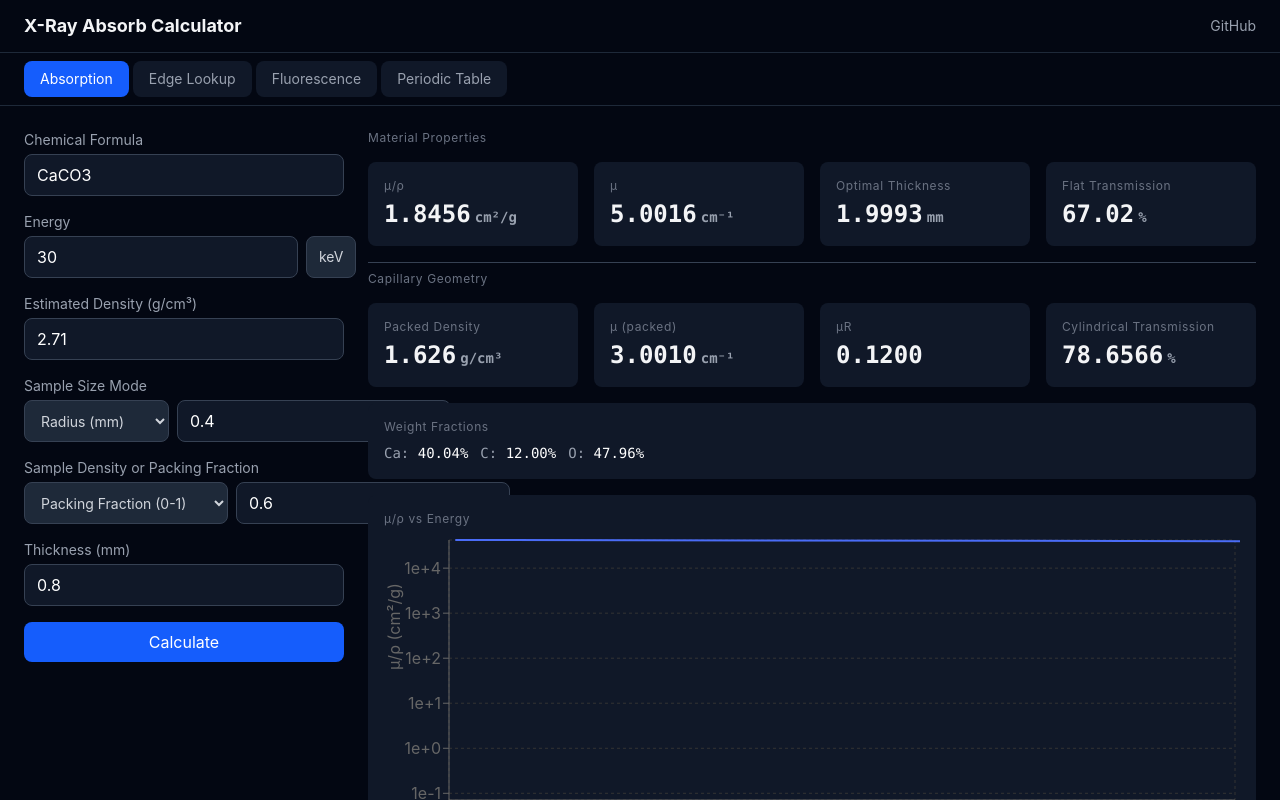
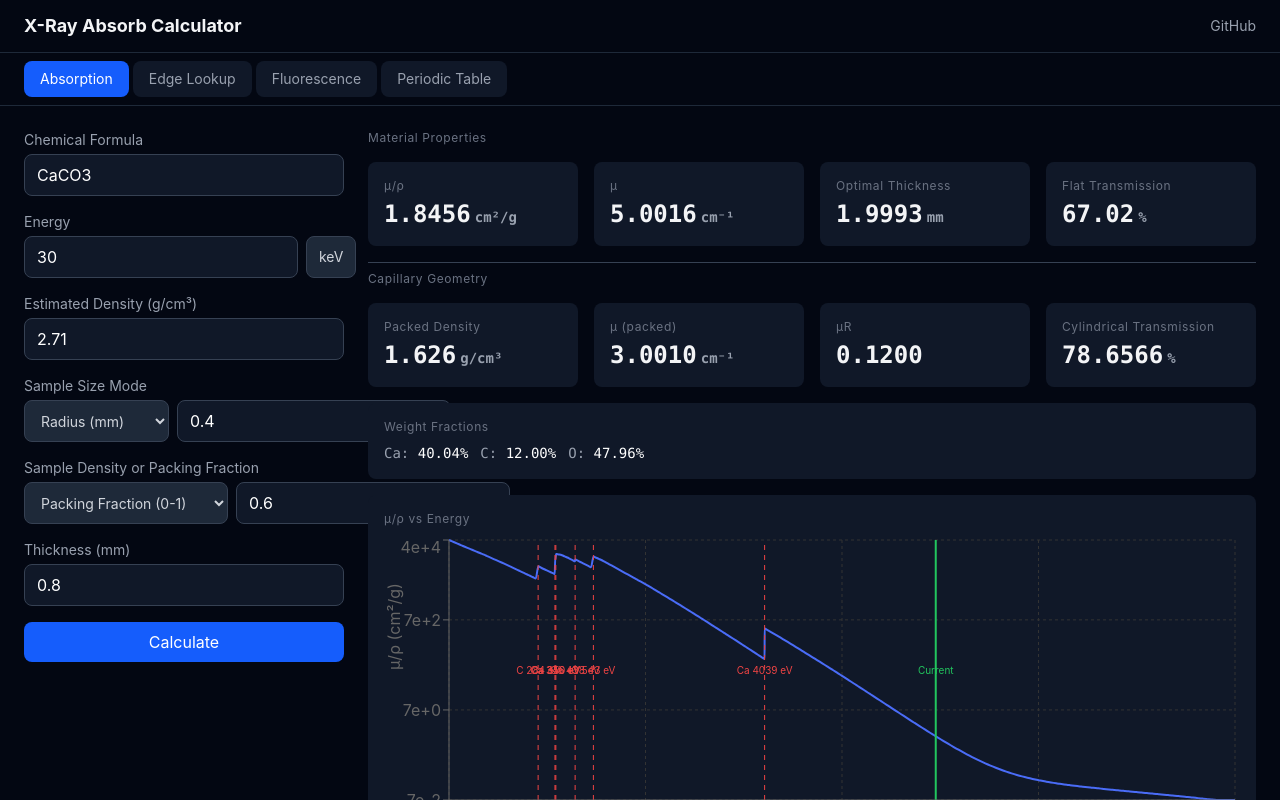
Before and after one commit to TWAWEI/xray-absorb-calc, a Next.js app: page / in a window 1280 px wide. Both pictures are taken after a click on the button "Calculate". Shown: the top 800 px of the page. Built offline with nearby package versions, Linux system fonts and the light colour scheme.

Commit message:
fix: use manual log10 transform for proper log-log chart rendering

```diff
--- a/components/ui/EnergyChart.tsx
+++ b/components/ui/EnergyChart.tsx
@@ -1,5 +1,6 @@
 'use client'
 
+import { useMemo } from 'react'
 import {
   LineChart, Line, XAxis, YAxis, CartesianGrid, Tooltip,
   ReferenceLine, ResponsiveContainer,
@@ -21,54 +22,101 @@ interface EnergyChartProps {
   readonly currentEnergy_eV?: number
 }
 
+function formatEnergy(logVal: number): string {
+  const v = Math.pow(10, logVal)
+  if (v >= 1000) return `${(v / 1000).toFixed(0)}k`
+  return `${v.toFixed(0)}`
+}
+
+function formatMu(logVal: number): string {
+  const v = Math.pow(10, logVal)
+  return v.toExponential(0)
+}
+
 export function EnergyChart({ data, edges, currentEnergy_eV }: EnergyChartProps) {
+  const logData = useMemo(() =>
+    data
+      .filter((d) => d.energy_eV > 0 && d.mu_over_rho > 0)
+      .map((d) => ({
+        logE: Math.log10(d.energy_eV),
+        logMu: Math.log10(d.mu_over_rho),
+        energy_eV: d.energy_eV,
+        mu_over_rho: d.mu_over_rho,
+      })),
+    [data],
+  )
+
+  const logEdges = useMemo(() =>
+    edges
+      .filter((e) => e.energy_eV > 0)
+      .map((e) => ({
+        logE: Math.log10(e.energy_eV),
+        label: e.label,
+      })),
+    [edges],
+  )
+
+  const logCurrentE = currentEnergy_eV && currentEnergy_eV > 0
+    ? Math.log10(currentEnergy_eV)
+    : undefined
+
+  if (logData.length === 0) return null
+
   return (
     <div className="bg-gray-900 rounded-lg p-4">
       <p className="text-xs text-gray-500 tracking-wider mb-2">
         μ/ρ vs Energy
       </p>
       <ResponsiveContainer width="100%" height={300}>
-        <LineChart data={data as ChartDataPoint[]}>
+        <LineChart data={logData}>
           <CartesianGrid strokeDasharray="3 3" stroke="#333" />
           <XAxis
-            dataKey="energy_eV"
-            scale="log"
-            domain={['auto', 'auto']}
-            tickFormatter={(v: number) => v >= 1000 ? `${(v / 1000).toFixed(0)}k` : `${v}`}
+            dataKey="logE"
+            type="number"
+            domain={['dataMin', 'dataMax']}
+            tickFormatter={formatEnergy}
             stroke="#666"
             label={{ value: 'Energy (eV)', position: 'insideBottom', offset: -5, fill: '#666' }}
           />
           <YAxis
-            scale="log"
-            domain={['auto', 'auto']}
+            dataKey="logMu"
+            type="number"
+            domain={['dataMin', 'dataMax']}
             stroke="#666"
-            tickFormatter={(v: number) => v.toExponential(0)}
+            tickFormatter={formatMu}
             label={{ value: 'μ/ρ (cm²/g)', angle: -90, position: 'insideLeft', fill: '#666' }}
           />
           <Tooltip
             contentStyle={{ backgroundColor: '#1a1a2e', border: '1px solid #333' }}
-            formatter={(value) => [Number(value).toFixed(4), 'μ/ρ']}
-            labelFormatter={(label) => `${Number(label).toFixed(1)} eV`}
+            formatter={(_value, _name, props) => {
+              const mu = (props.payload as Record<string, number>)?.mu_over_rho
+              return [mu !== undefined ? mu.toFixed(4) : '', 'μ/ρ (cm²/g)']
+            }}
+            labelFormatter={(_label, payload) => {
+              const entry = payload?.[0] as { payload?: Record<string, number> } | undefined
+              const e = entry?.payload?.energy_eV
+              return e !== undefined ? `${e.toFixed(1)} eV` : ''
+            }}
           />
           <Line
             type="monotone"
-            dataKey="mu_over_rho"
+            dataKey="logMu"
             stroke="#4a6cf7"
             dot={false}
             strokeWidth={2}
           />
-          {edges.map((edge) => (
+          {logEdges.map((edge) => (
             <ReferenceLine
               key={edge.label}
-              x={edge.energy_eV}
+              x={edge.logE}
               stroke="#ef4444"
               strokeDasharray="5 5"
               label={{ value: edge.label, fill: '#ef4444', fontSize: 10 }}
             />
           ))}
-          {currentEnergy_eV && (
+          {logCurrentE !== undefined && (
             <ReferenceLine
-              x={currentEnergy_eV}
+              x={logCurrentE}
               stroke="#22c55e"
               strokeWidth={2}
               label={{ value: 'Current', fill: '#22c55e', fontSize: 10 }}
```
